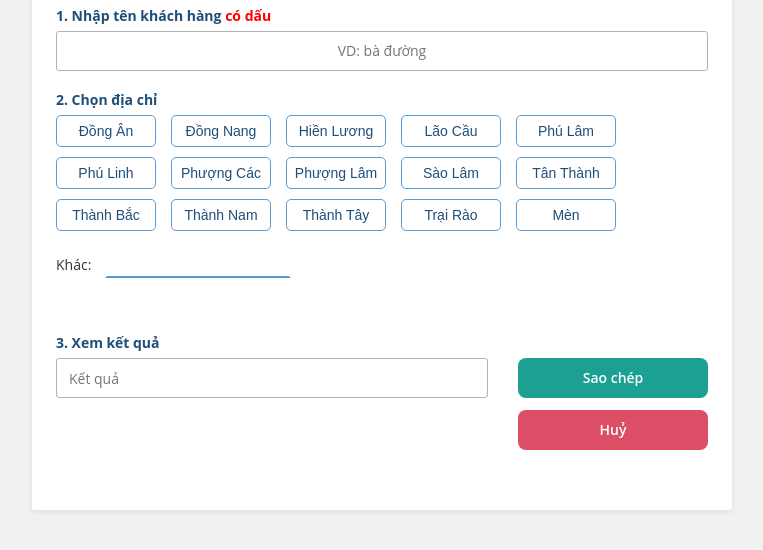
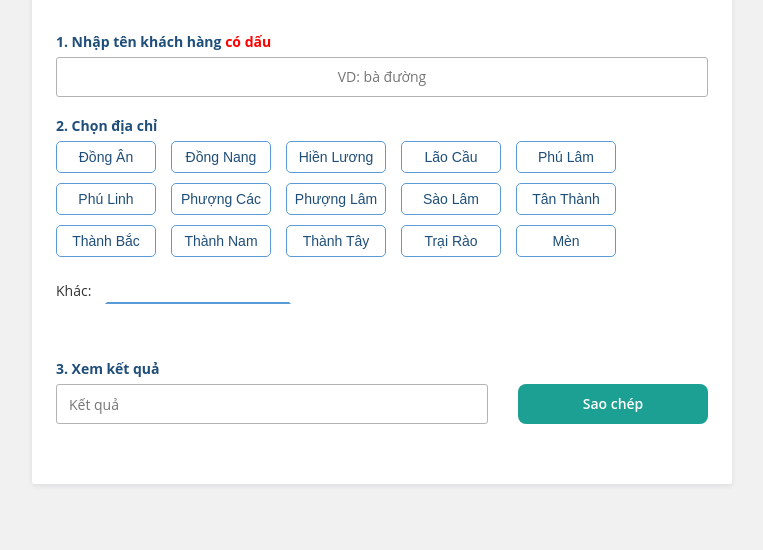
Before and after one commit to HungWorkplace/hungworkplace.github.io, a plain HTML site: page index.html in a window 1280 px wide. Shown: the part 202-752 px from the top of the page, without its empty margins (258-1021 px from the left). Drawn offline with nearby package versions, Linux system fonts and the light colour scheme; a web font is replaced by a local one.

Commit message:
Update index.html

```diff
--- a/index.html
+++ b/index.html
@@ -122,10 +122,10 @@
                                 class="form-submit"
                                 onclick="copy()">
 
-                            <input type="button" class="form-submit"
+<!--                             <input type="button" class="form-submit"
                                 id="btnLoadPage"
                                 onclick="cancel()"
-                                value="Huỷ" />
+                                value="Huỷ" /> -->
                         </div>
 
                     </div>
```
